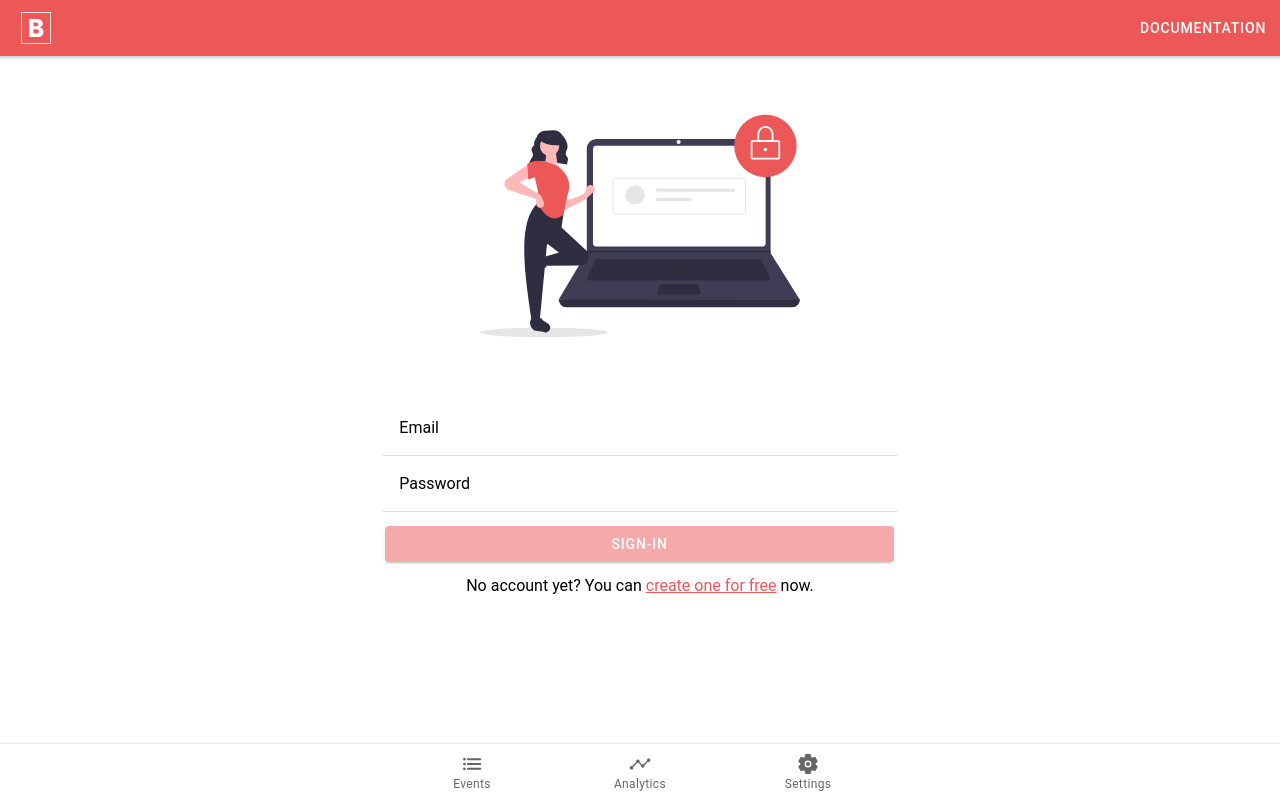
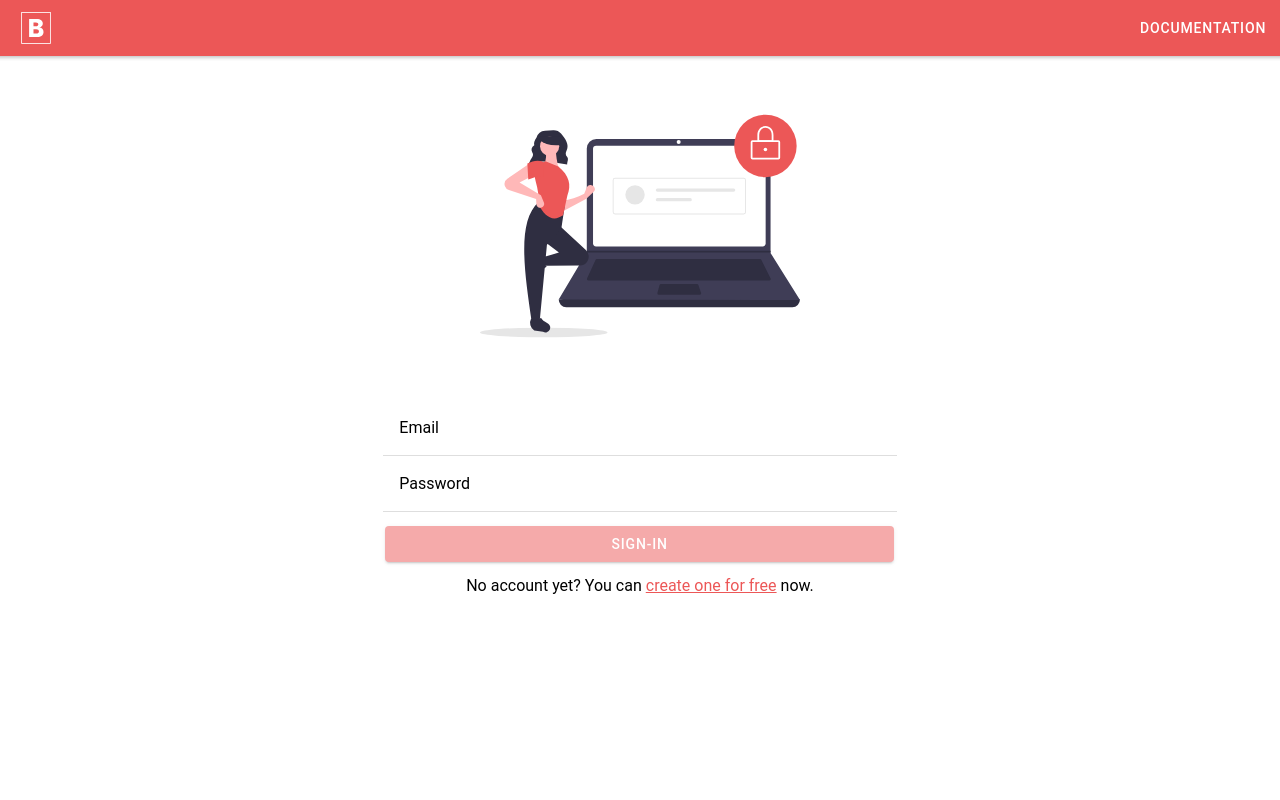
Before and after one commit to bloodbath-io/app, a React (Create React App) app: page /signin in a window 1280 px wide. Built offline with nearby package versions, Linux system fonts and the light colour scheme.

Commit message:
feat: routing was reviewed and footer hidden

```diff
--- a/src/App.tsx
+++ b/src/App.tsx
@@ -38,20 +38,16 @@ import '@ionic/react/css/display.css';
 /* Theme variables */
 import './theme/variables.css';
 
-const App: React.FC = () => (
-  <IonApp>
-    <IonReactRouter>
-      <IonTabs>
-        <IonRouterOutlet>
-          <Route exact path="/">
-            <Redirect to="/signin" />
-          </Route>
-          <GuestRoute exact path="/signin" unauthorizedTo="/events">
-            <SigninPage />
-          </GuestRoute>
-          <GuestRoute exact path="/signup" unauthorizedTo="/events">
-            <SignupPage />
-          </GuestRoute>
+const isAuthenticated = () => {
+  if (localStorage.getItem('apiKey') !== null) return true
+  return false
+}
+
+
+const App: React.FC = () => {
+
+  const customerRoutes = (
+    <>
       <CustomerRoute exact path="/events" unauthorizedTo="/signin">
         <EventsPage />
       </CustomerRoute>
@@ -61,6 +57,14 @@ const App: React.FC = () => (
       <CustomerRoute path="/settings" unauthorizedTo="/signin">
         <SettingsPage />
       </CustomerRoute>
+    </>
+  )
+
+  const footer = (!isAuthenticated() ? null :
+    <IonReactRouter>
+      <IonTabs>
+        <IonRouterOutlet>
+          {customerRoutes}
         </IonRouterOutlet>
         <IonTabBar slot="bottom">
           <IonTabButton tab="events" href="/events">
@@ -78,7 +82,27 @@ const App: React.FC = () => (
         </IonTabBar>
       </IonTabs>
     </IonReactRouter>
+  )
+
+  return (
+    <IonApp>
+      <IonReactRouter>
+        <IonRouterOutlet>
+          {customerRoutes}
+          <Route exact path="/">
+            <Redirect to="/signin" />
+          </Route>
+          <GuestRoute exact path="/signin" unauthorizedTo="/events">
+            <SigninPage />
+          </GuestRoute>
+          <GuestRoute exact path="/signup" unauthorizedTo="/events">
+            <SignupPage />
+          </GuestRoute>
+        </IonRouterOutlet>
+      </IonReactRouter>
+      {footer}
     </IonApp>
-);
+  )
+}
 
-export default App;
+export default App
--- a/src/pages/SigninPage.tsx
+++ b/src/pages/SigninPage.tsx
@@ -1,6 +1,5 @@
 import { IonContent, IonPage, useIonToast, IonRow, IonCol, IonItem, IonLabel, IonInput, IonIcon, IonButton, useIonLoading } from '@ionic/react'
 import React, { useState } from 'react'
-import { useHistory } from 'react-router-dom'
 import { useMutation } from '@apollo/client'
 import MainHeaderComponent from '../components/MainHeaderComponent'
 import './SigninPage.css'
@@ -14,7 +13,6 @@ const SigninPage: React.FC = () => {
   const [mutationSignin] = useMutation(MUTATION_SIGNIN)
   const [toast, dismissToast] = useIonToast();
   const [loading, dismissLoading] = useIonLoading();
-  let history = useHistory();
 
   const clickSignin = () => {
     loading('Authentication to Bloodbath', 0, 'dots')
@@ -23,13 +21,7 @@ const SigninPage: React.FC = () => {
       const apiKey = signin.apiKey
       localStorage.setItem('apiKey', apiKey)
       dismissLoading()
-      history.push('/events')
-      toast({
-        message: `Great! Sign-in successful`,
-        duration: 2000,
-        color: 'success',
-        buttons: [{ text: 'hide', handler: () => dismissToast() }],
-      })
+      window.location.href = "/"
     }).catch((error) => {
       dismissLoading()
       toast({
```
Lines whose indentation alone changed are shown as unchanged.
